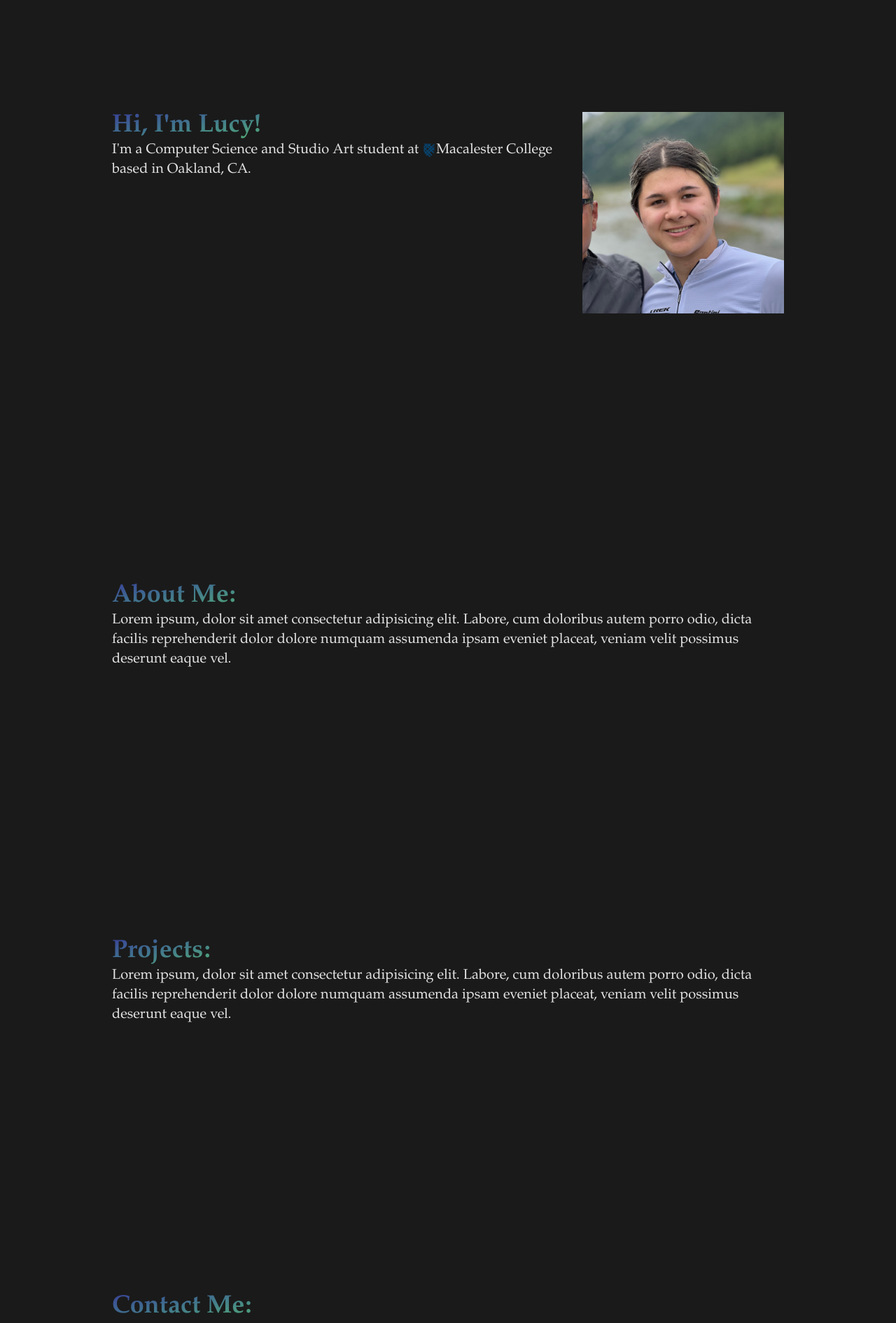
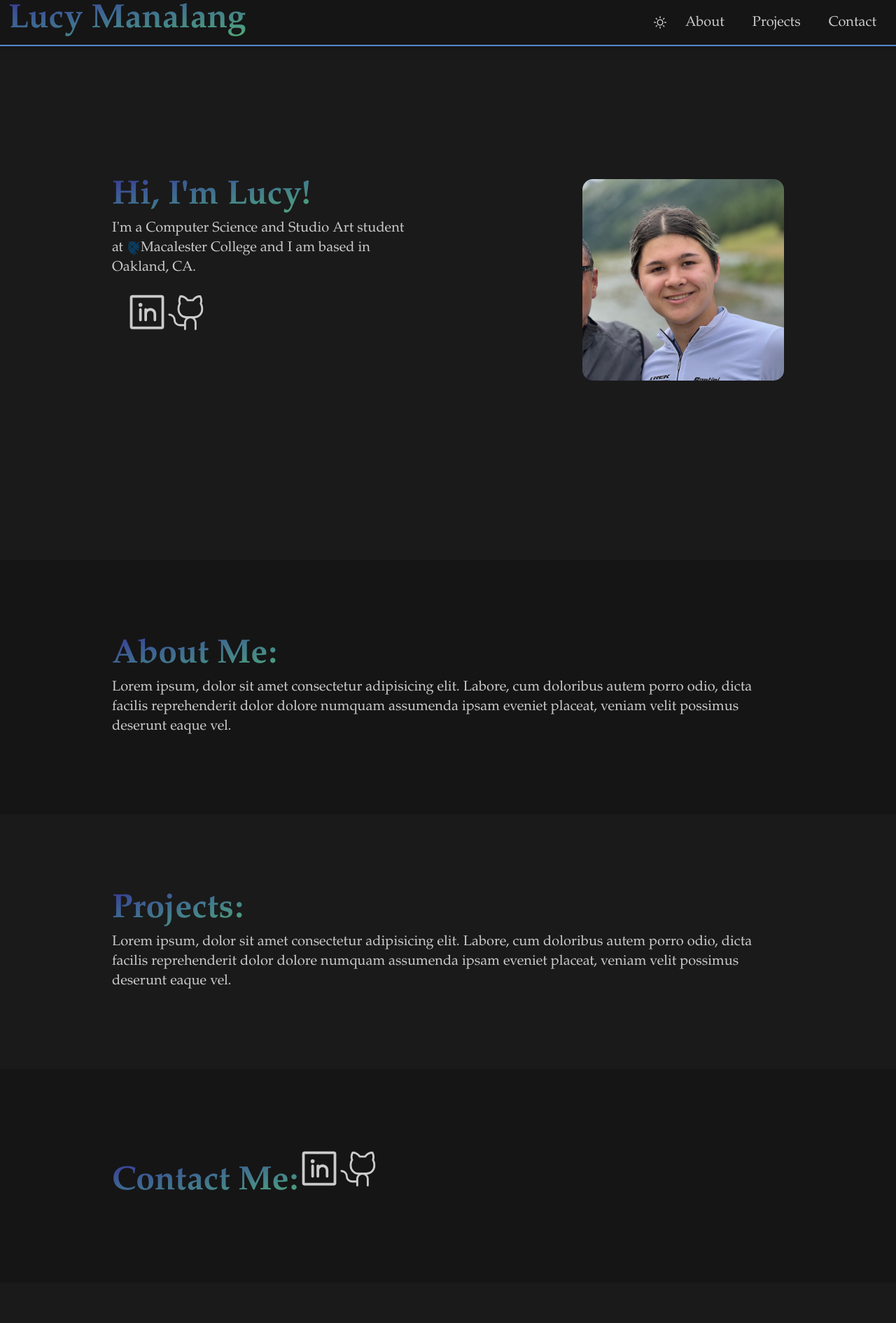
Before and after one commit to LucyManalang/my-website, a Next.js app: page / in a window 1280 px wide. Shown: the top 1891 px of the page at 70% size. After the commit the page ends 1833 px from the top, so only its background shows below. Built offline with nearby package versions, Linux system fonts and the light colour scheme.

Commit message:
day 2 done

```diff
--- a/package.json
+++ b/package.json
@@ -12,7 +12,9 @@
     "next": "14.2.3",
     "react": "^18",
     "react-dom": "^18",
-    "react-icons": "^5.2.1"
+    "react-icons": "^5.2.1",
+    "react-use": "^17.5.0",
+    "theme-change": "^2.5.0"
   },
   "devDependencies": {
     "@types/node": "^20",
--- a/src/pages/index.tsx
+++ b/src/pages/index.tsx
@@ -1,60 +1,123 @@
 import Image from 'next/image';
-import { MdLightMode, MdDarkMode } from 'react-icons/md';
+import { useLocalStorage } from 'react-use';
+import { AiOutlineMoon, AiOutlineSun } from 'react-icons/ai';
 import { PiLinkedinLogo, PiGithubLogoLight } from 'react-icons/pi';
 import Link from 'next/link';
 import React from 'react';
-
-let lightMode = false;
 
 const images = {
   portrait: '/portrait.jpeg',
   logo: '/macalesterlogo.png',
 };
 
-function Navigation() {
+const socials = [
+  {
+    logo: <PiLinkedinLogo />,
+    link: 'https://linkedin.com/in/lucy-manalang-5905582b4',
+    id: 1,
+  },
+  {
+    logo: <PiGithubLogoLight />,
+    link: 'https://github.com/LucyManalang',
+    id: 2,
+  },
+];
+
+const socialItems = socials.map((social) => (
+  <li key={social.id} className="text-text text-6xl hover:text-secondary">
+    <Link href={social.link} target="_blank">
+      {social.logo}
+    </Link>
+  </li>
+));
+
+const socialList = <ul className="inline-flex">{socialItems}</ul>;
+
+const Navigation = () => {
+  const [dark, toggleDark, remove] = useLocalStorage('dark', true);
+
   return (
-    <div id="nav">
-      <ul id="nav-bar">
-        <Link className="nav-item" href="/">
+    <nav className="fixed top-0 w-screen border-b-2 border-secondary bg-base-200 drop-shadow-lg">
+      <div className="flex flex-row flex-nowrap justify-between mx-3 my-1">
+        <Link href="/">
           <h1>Lucy Manalang</h1>
         </Link>
-        <li className="">
-          <Link href="">
-            <p>
-              <button>{lightMode ? <MdDarkMode /> : <MdLightMode />}</button>
+        <div className="flex flex-row items-center gap-5">
+          <p className="w-8 flex align-middle justify-center hover:text-secondary">
+            <label className="swap swap-rotate items-center justify-center">
+              <input
+                type="checkbox"
+                className="theme-controller"
+                value={dark ? 'mydark' : 'mylight'}
+                onClick={() => toggleDark(!dark)}
+              />
+              <AiOutlineSun className="text-xl fixed swap-off" />
+              <AiOutlineMoon className="text-xl swap-on" />
+            </label>
+          </p>
+          <ul className="flex flex-row items-center mr-4 gap-10">
+            <li>
+              <Link
+                onClick={(evt) => {
+                  evt.preventDefault();
+                  document
+                    .querySelector('#about-me')
+                    ?.scrollIntoView({ behavior: 'smooth' });
+                }}
+                href="#about-me"
+              >
+                <p className="h-max flex align-middle justify-center hover:text-secondary">
+                  About
                 </p>
               </Link>
             </li>
-        <li className="">
-          <Link href="">
-            <p>About</p>
+            <li>
+              <Link
+                onClick={(evt) => {
+                  evt.preventDefault();
+                  document
+                    .querySelector('#projects')
+                    ?.scrollIntoView({ behavior: 'smooth' });
+                }}
+                href="#projects"
+              >
+                <p className="flex align-middle justify-center hover:text-secondary">
+                  Projects
+                </p>
               </Link>
             </li>
-        <li className="">
-          <Link href="">
-            <p>Projects</p>
-          </Link>
-        </li>
-        <li className="">
-          <Link href="">
-            <p>Content</p>
+            <li>
+              <Link
+                onClick={(evt) => {
+                  evt.preventDefault();
+                  document
+                    .querySelector('#contact')
+                    ?.scrollIntoView({ behavior: 'smooth' });
+                }}
+                href="#contact"
+              >
+                <p className="flex align-middle justify-center hover:text-secondary">
+                  Contact
+                </p>
               </Link>
             </li>
           </ul>
         </div>
+      </div>
+    </nav>
   );
-}
+};
 
-export default function Home() {
+const App = () => {
   return (
     <>
-      <main className="mx-40 my-40 flex flex-col gap-y-96">
-        <div className="flex justify-between">
-          <div>
+      <main className="flex flex-col">
+        <div id="hero" className="px-40 pt-64 h-screen flex flex-wrap-reverse">
+          <div className="max-w-sm">
             <h1>Hi, I{"'"}m Lucy!</h1>
             <div>
-              <p className="text-wrap">
-                I{"'"}m a Computer Science and Studio Art student at
+              <p className="text-nowrap">
+                I{"'"}m a Computer Science and Studio Art student <br /> at
                 <Link
                   className="hover:text-secondary"
                   href="https://www.macalester.edu/"
@@ -63,19 +126,21 @@ export default function Home() {
                   <img className="w-5 inline" src={images.logo} />
                   Macalester College{' '}
                 </Link>
-                based in Oakland, CA.
+                and I am based in <br />
+                Oakland, CA.
               </p>
             </div>
+            <div className="mx-5 my-5">{socialList}</div>
           </div>
           <div>
             <img
-              className="max-w-72"
+              className="max-w-72 rounded-[15px]"
               src={images.portrait}
               alt="Picture of me"
             />
           </div>
         </div>
-        <div className="">
+        <div id="about-me" className="px-40 py-28 bg-base-200">
           <h1>About Me:</h1> <br />
           <p>
             Lorem ipsum, dolor sit amet consectetur adipisicing elit. Labore,
@@ -84,7 +149,7 @@ export default function Home() {
             possimus deserunt eaque vel.
           </p>
         </div>
-        <div className="section">
+        <div id="projects" className="px-40 py-28">
           <h1>Projects:</h1> <br />
           <p>
             Lorem ipsum, dolor sit amet consectetur adipisicing elit. Labore,
@@ -93,16 +158,15 @@ export default function Home() {
             possimus deserunt eaque vel.
           </p>
         </div>
-        <div className="contact">
-          <div className="section">
+        <div id="contact" className="px-40 py-28 bg-base-200">
           <h1>Contact Me:</h1>
-            <PiLinkedinLogo className="text-text text-6xl" />
-            <PiGithubLogoLight className="text-text text-6xl" />
+          {socialList}
           <br />
-          </div>
         </div>
       </main>
       <Navigation />
     </>
   );
-}
+};
+
+export default App;
--- a/src/styles/globals.css
+++ b/src/styles/globals.css
@@ -7,9 +7,19 @@
 }
 
 h1 {
-  @apply font-bold text-4xl bg-gradient-to-br from-primary to-accent text-transparent bg-clip-text inline-block;
+  @apply font-bold text-nowrap h-14 text-5xl bg-gradient-to-br from-primary to-accent text-transparent bg-clip-text inline-block;
 }
 
 p {
-  @apply text-xl text-text;
+  @apply text-xl;
 }
+
+@media screen and (max-width: 1021px) {
+  #hero {
+    margin-top: 2rem;
+    justify-content: center !important;
+  }
+}
+#hero {
+  justify-content: space-between;
+}
--- a/tailwind.config.ts
+++ b/tailwind.config.ts
@@ -7,24 +7,27 @@ const config: Config = {
     './src/app/**/*.{js,ts,jsx,tsx,mdx}',
   ],
   theme: {
-    colors: {
-      text: '#e3e3e3',
-      background: '#1a1a1a',
-      primary: '#393e97',
-      secondary: '#5387CE',
-      accent: '#54AE73',
-    },
+    colors: {},
   },
   plugins: [require('daisyui')],
   daisyui: {
     themes: [
       {
-        mytheme: {
-          text: '#e3e3e3',
-          background: '#1a1a1a',
-          primary: '#393e97',
-          secondary: '#5387CE',
-          accent: '#54AE73',
+        mydark: {
+          'primary': '#393e97',
+          'secondary': '#5387CE',
+          'accent': '#54AE73',
+          'neutral': '#e3e3e3',
+          'base-100': '#1a1a1a',
+          'base-200': '151515',
+        },
+        mylight: {
+          'primary': '#676cc5',
+          'secondary': '#5387CE',
+          'accent': '#50aa6f',
+          'neutral': '#1c1c1c',
+          'base-100': '#e6e6e6',
+          'base-200': '#D4D4D4',
         },
       },
     ],
```
Also changed, not shown: 1 other file (tests, documents, lock files or other folders). Lines whose indentation alone changed are shown as unchanged.
